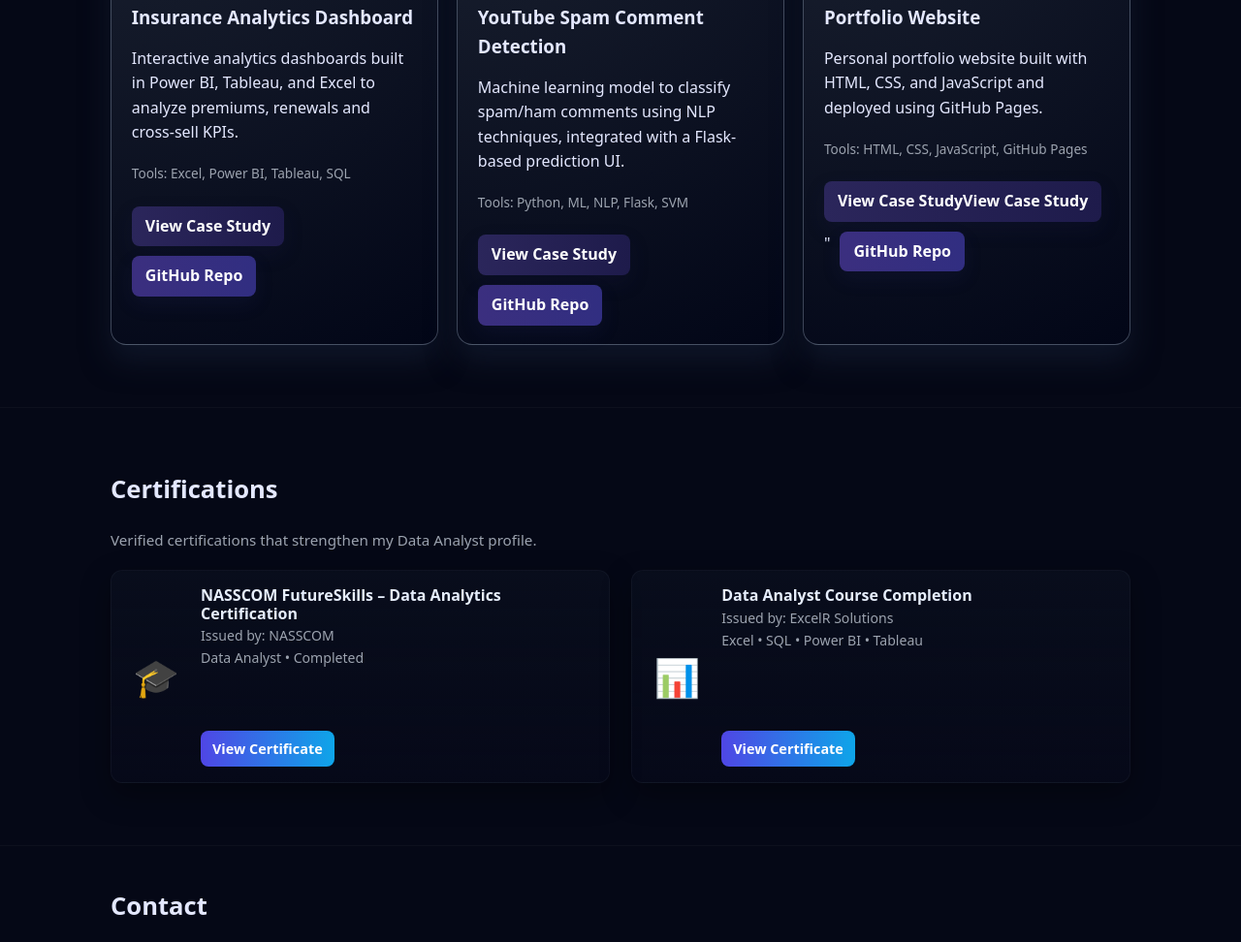
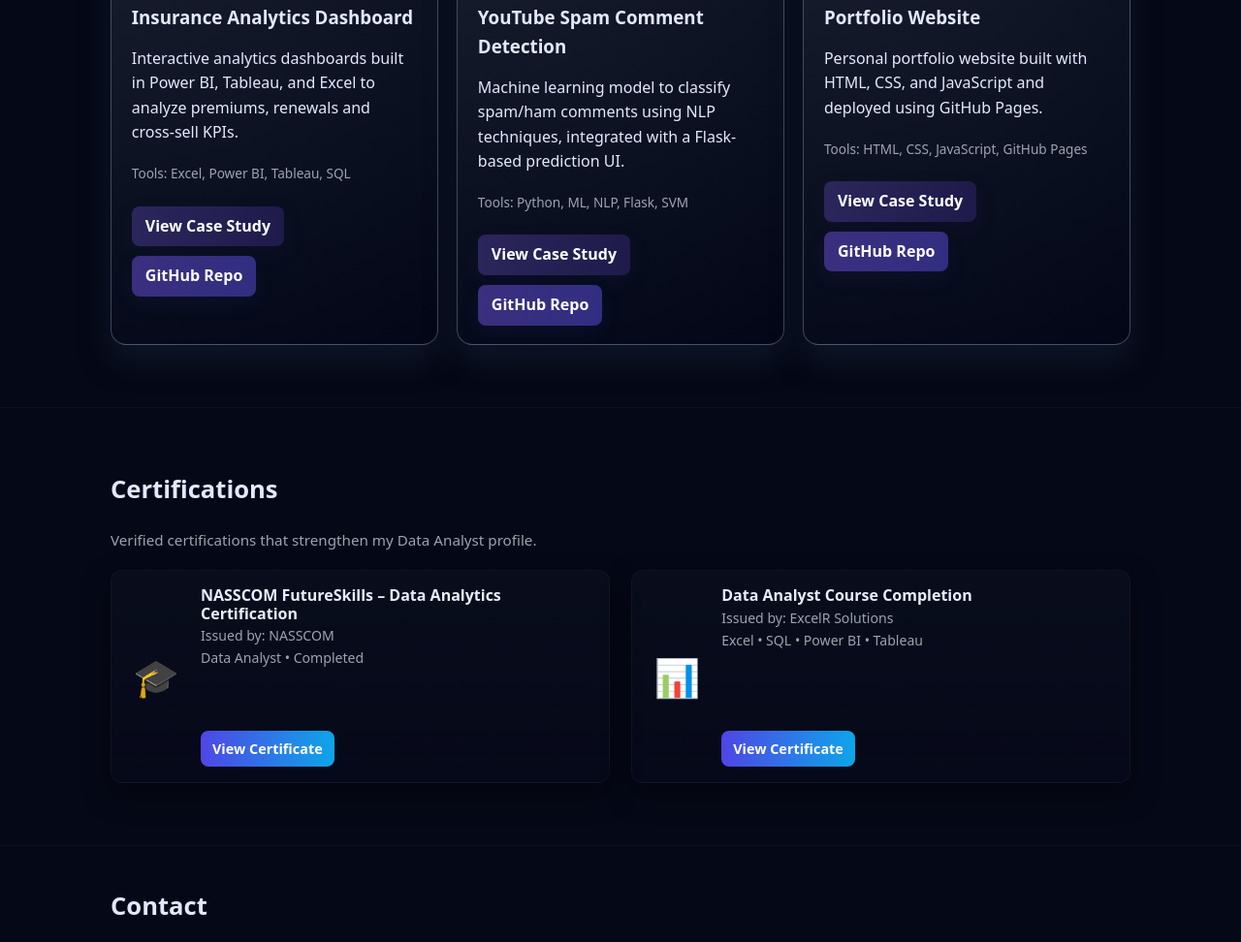
Before and after one commit to pillidharani27-alt/pillidharani27-alt.github.io, a plain HTML site: page index.html in a window 1280 px wide. Shown: the part 1402-2374 px from the top of the page at 97% size. Drawn offline with Linux system fonts and the light colour scheme.

Commit message:
Update index.html

```diff
--- a/index.html
+++ b/index.html
@@ -149,7 +149,7 @@
             <p class="project-tools">Tools: HTML, CSS, JavaScript, GitHub Pages</p>
 
             <div class="project-links">
-              <a class="proj-btn case" href="https://nifty-character-16a.notion.site/P-V-Dharani-Portfolio-2c26e14b043080459536c98bba79fca7?source=copy_link" target="_blank" rel="noopener noreferrer">View Case Study</a" target="_blank" rel="noopener noreferrer">View Case Study</a>"
+              <a class="proj-btn case" href="https://nifty-character-16a.notion.site/P-V-Dharani-Portfolio-2c26e14b043080459536c98bba79fca7?source=copy_link"  target="_blank" rel="noopener noreferrer">View Case Study</a>
               <a class="proj-btn code" href="https://github.com/pillidharani27-alt/pillidharani27-alt.github.io" target="_blank">GitHub Repo</a>
             </div>
           </article>
```
